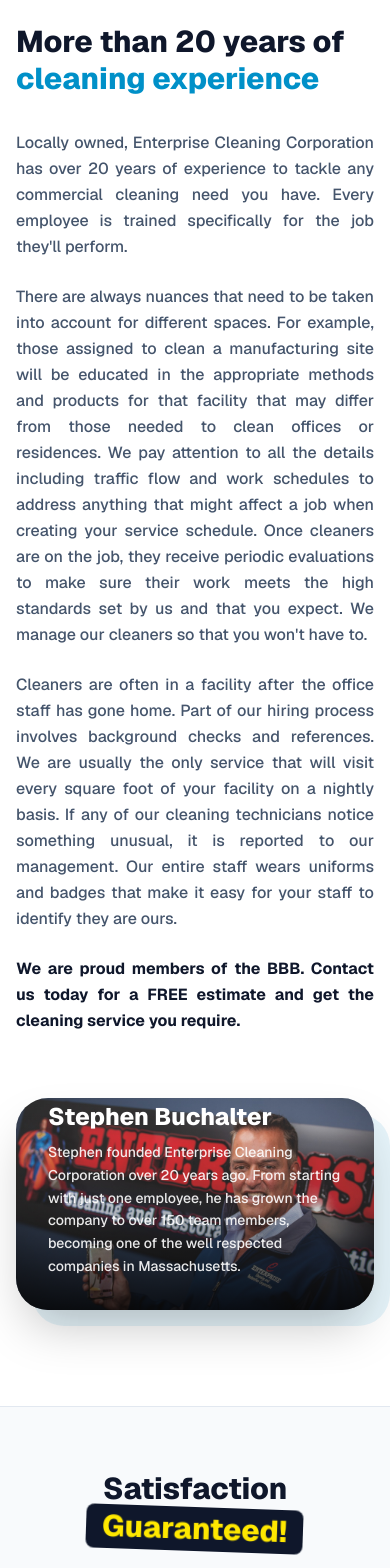
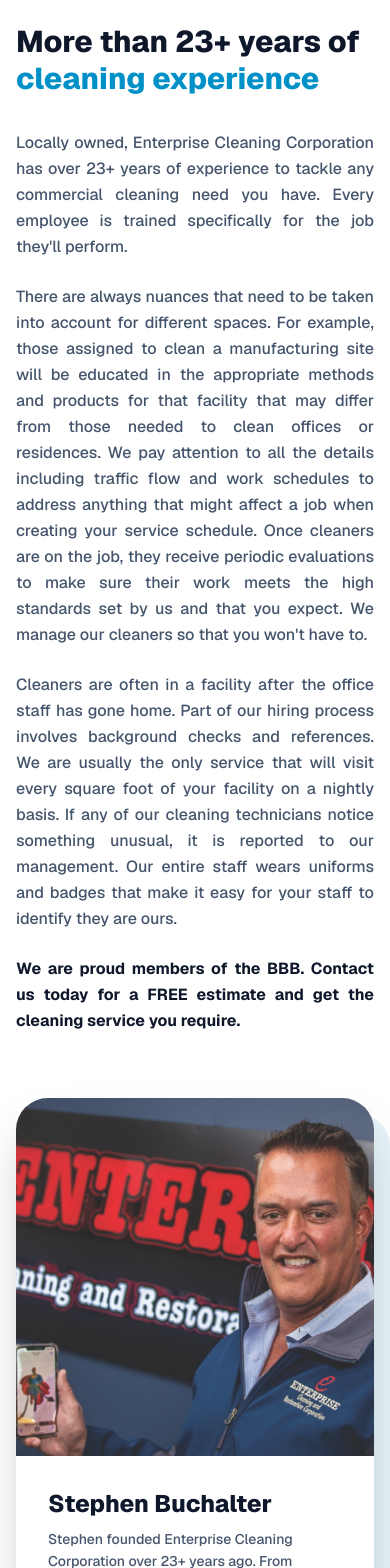
Before and after one commit to jeet-code27/enterprisecleaningcorp, a Next.js app: page /about in a window 390 px wide. Shown: the part 1000-2568 px from the top of the page. Built offline with nearby package versions, Linux system fonts and the light colour scheme.

Commit message:
new changes by alex

```diff
--- /dev/null
+++ b/public/googlea5747c4d7eb4238a.html
@@ -0,0 +1 @@
+google-site-verification: googlea5747c4d7eb4238a.html
--- a/src/app/about/page.tsx
+++ b/src/app/about/page.tsx
@@ -194,11 +194,11 @@
                 <span className="text-sm font-bold text-[#0090c8] tracking-[0.1em] uppercase">History of Enterprise Cleaning</span>
               </div>
               <h2 className="text-3xl md:text-4xl font-extrabold text-slate-900 leading-tight">
-                More than 20 years of <span className="text-[#0090c8]">cleaning experience</span>
+                More than 23+ years of <span className="text-[#0090c8]">cleaning experience</span>
               </h2>
               <div className="space-y-6 text-slate-600 font-medium leading-relaxed text-justify">
                 <p>
-                  Locally owned, Enterprise Cleaning Corporation has over 20 years of experience to tackle any commercial cleaning need you have. Every employee is trained specifically for the job they'll perform.
+                  Locally owned, Enterprise Cleaning Corporation has over 23+ years of experience to tackle any commercial cleaning need you have. Every employee is trained specifically for the job they'll perform.
                 </p>
 
                 <p>
@@ -218,13 +218,12 @@
                 <img
                   src="/images/onwer.jpg"
                   alt="Stephen Buchalter - Founder of Enterprise Cleaning"
-                  className="w-full h-auto object-cover"
+                  className="w-full h-auto object-cover aspect-square md:aspect-auto"
                 />
-                <div className="absolute inset-0 bg-gradient-to-t from-black/80 via-black/20 to-transparent"></div>
-                <div className="absolute bottom-0 left-0 w-full p-8 text-white">
-                  <h3 className="font-extrabold text-2xl mb-2">Stephen Buchalter</h3>
-                  <p className="font-medium text-white/90 text-sm leading-relaxed">
-                    Stephen founded Enterprise Cleaning Corporation over 20 years ago. From starting with just one employee, he has grown the company to over 150 team members, becoming one of the well respected companies in Massachusetts.
+                <div className="w-full p-8 bg-white">
+                  <h3 className="font-extrabold text-slate-900 text-2xl mb-2">Stephen Buchalter</h3>
+                  <p className="font-medium text-slate-600 text-sm leading-relaxed">
+                    Stephen founded Enterprise Cleaning Corporation over 23+ years ago. From starting with just one employee, he has grown the company to over 150 team members, becoming one of the well respected companies in Massachusetts.
                   </p>
                 </div>
               </div>
--- a/src/app/emergency-restoration-services-central-ma/page.tsx
+++ b/src/app/emergency-restoration-services-central-ma/page.tsx
@@ -10,8 +10,8 @@
 import { RelatedIndustries } from "@/components/ui/related-industries";
 
 export const metadata: Metadata = {
-  title: "24/7 Water & Fire Cleanup Worcester MA",
-  description: "24/7 emergency water, flood, fire, and mold cleanup across Worcester and Central Massachusetts. Call (508) 890-1000 for rapid response.",
+  title: "24/7 Water Cleanup Worcester MA",
+  description: "24/7 emergency water, flood, and mold cleanup across Worcester and Central Massachusetts. Call (508) 890-1000 for rapid response.",
   alternates: {
     canonical: "https://enterprisecleaningcorp.com/emergency-restoration-services-central-ma"
   }
@@ -53,7 +53,7 @@
       "name": "What number do I call for a cleaning or flood emergency?",
       "acceptedAnswer": {
         "@type": "Answer",
-        "text": "For 24/7 emergency water, flood, fire, and cleanup response, call (508) 890-1000."
+        "text": "For 24/7 emergency water, flood, and cleanup response, call (508) 890-1000."
       }
     },
     {
@@ -136,7 +136,7 @@
 
               <div className="text-base md:text-lg text-white/95 font-medium max-w-2xl leading-relaxed mt-6 drop-shadow-sm space-y-4 text-justify">
                 <p>
-                  Water, fire, and mold do not wait for business hours — and neither do we. When disaster strikes your facility, every hour counts. Standing water spreads. Smoke residue sets. Mold takes hold. Enterprise Cleaning Corporation provides 24/7 emergency cleanup across Central Massachusetts, with rapid response that limits damage, protects your property, and gets your building back to normal as fast as possible.
+                  Water and mold do not wait for business hours — and neither do we. When disaster strikes your facility, every hour counts. Standing water spreads. Mold takes hold. Enterprise Cleaning Corporation provides 24/7 emergency cleanup across Central Massachusetts, with rapid response that limits damage, protects your property, and gets your building back to normal as fast as possible.
                 </p>
                 <p>
                   Having a dedicated emergency division sets us apart from most cleaning companies. The same trusted, local team that keeps your building clean can also be the team you call when something goes wrong.
@@ -221,15 +221,6 @@
               <p className="text-sm text-slate-600 leading-relaxed text-justify">Water and flood damage cleanup, extraction, and structural drying to stop damage in its tracks.</p>
             </div>
 
-            {/* Card 2 */}
-            <div className="bg-white p-8 rounded-3xl shadow-sm border border-slate-100 text-center hover:shadow-xl hover:border-[#00B8FF]/30 transition-all duration-300 group">
-              <div className="mx-auto w-16 h-16 rounded-2xl bg-slate-50 group-hover:bg-[#E31837]/10 transition-colors flex items-center justify-center mb-6">
-                <Flame className="w-8 h-8 text-[#E31837]" strokeWidth={1.5} />
-              </div>
-              <h3 className="text-lg font-bold text-slate-900 mb-3">Fire & Smoke</h3>
-              <p className="text-sm text-slate-600 leading-relaxed text-justify">Fire and smoke damage cleanup and odor removal to restore a healthy environment.</p>
-            </div>
-
             {/* Card 3 */}
             <div className="bg-white p-8 rounded-3xl shadow-sm border border-slate-100 text-center hover:shadow-xl hover:border-[#00B8FF]/30 transition-all duration-300 group">
               <div className="mx-auto w-16 h-16 rounded-2xl bg-slate-50 group-hover:bg-[#00B8FF]/10 transition-colors flex items-center justify-center mb-6">
@@ -310,7 +301,7 @@
                     <h3 className="text-xl font-bold">Speed is Everything</h3>
                   </div>
                   <p className="text-white/80 leading-relaxed font-medium text-justify">
-                    Water migrates into walls, flooring, and structure within hours, and the longer it sits, the more damage it causes and the more expensive the recovery becomes. Mold can begin to develop quickly in damp conditions. Smoke and soot become harder to remove the longer they set. Our 24/7 availability and local presence mean we can begin extraction, drying, and stabilization quickly — limiting damage and lowering your total cost of recovery.
+                    Water migrates into walls, flooring, and structure within hours, and the longer it sits, the more damage it causes and the more expensive the recovery becomes. Mold can begin to develop quickly in damp conditions. Our 24/7 availability and local presence mean we can begin extraction, drying, and stabilization quickly — limiting damage and lowering your total cost of recovery.
                   </p>
                 </div>
               </div>
@@ -336,7 +327,7 @@
                 </h2>
                 <div className="prose prose-lg text-slate-600 prose-p:leading-relaxed text-justify">
                   <p>
-                    Most commercial cleaning companies cannot help you when disaster strikes — they clean, and that is all. Having a full emergency division alongside our cleaning operation is a genuine differentiator, and it matters most at the worst possible moment. When a pipe bursts, a roof leaks, or a fire leaves smoke damage, you already have a trusted, local partner on call — one who knows your building and can respond fast.
+                    Most commercial cleaning companies cannot help you when disaster strikes — they clean, and that is all. Having a full emergency division alongside our cleaning operation is a genuine differentiator, and it matters most at the worst possible moment. When a pipe bursts or a roof leaks, you already have a trusted, local partner on call — one who knows your building and can respond fast.
                   </p>
                 </div>
               </div>
@@ -458,7 +449,6 @@
               { icon: Clock, text: "24/7 Rapid Response" },
               { icon: ShieldCheck, text: "Direct Insurance Billing" },
               { icon: Droplets, text: "Water Extraction" },
-              { icon: Flame, text: "Fire Cleanup" },
             ].map((chip, i) => (
               <div
                 key={i}
--- a/src/app/property-management-cleaning-central-ma/page.tsx
+++ b/src/app/property-management-cleaning-central-ma/page.tsx
@@ -71,7 +71,7 @@
       "name": "What if there is an after-hours emergency at one of my buildings?",
       "acceptedAnswer": {
         "@type": "Answer",
-        "text": "We have a full emergency division and a 24/7 emergency line (508-890-1000) for water, fire, and storm damage, so you have one trusted partner for both routine cleaning and emergencies."
+        "text": "We have a full emergency division and a 24/7 emergency line (508-890-1000) for water and storm damage, so you have one trusted partner for both routine cleaning and emergencies."
       }
     },
     {
@@ -194,7 +194,7 @@
               { icon: CheckCircle2, text: "Floor care — carpet, hard-surface, and entryway maintenance." },
               { icon: SprayCan, text: "Window cleaning and pressure washing for curb appeal." },
               { icon: DoorOpen, text: "Move-in and move-out / tenant turnover cleaning." },
-              { icon: ShieldAlert, text: "Emergency water, fire, and cleanup response." },
+              { icon: ShieldAlert, text: "Emergency water and cleanup response." },
             ].map((item, idx) => (
               <div key={idx} className="flex items-start gap-4 p-6 rounded-2xl bg-slate-50 hover:bg-[#0090c8]/5 transition-colors border border-slate-100 hover:border-[#0090c8]/30 group">
                 <div className="w-14 h-14 rounded-full bg-white shadow-sm flex items-center justify-center shrink-0 group-hover:scale-110 transition-transform">
--- a/src/app/real-estate-cleaning-central-ma/page.tsx
+++ b/src/app/real-estate-cleaning-central-ma/page.tsx
@@ -390,7 +390,7 @@
                   <h3 className="text-xl font-bold">Backed by a Full-Service Company</h3>
                 </div>
                 <p className="text-slate-700 leading-relaxed font-medium text-justify">
-                  Because Enterprise Cleaning also operates a full emergency response division, agents and property owners who discover water damage, mold, or fire damage during a listing preparation have a single partner who can handle both the cleaning and the cleanup, rather than scrambling to find a second vendor mid-transaction.
+                  Because Enterprise Cleaning also operates a full emergency response division, agents and property owners who discover water damage or mold during a listing preparation have a single partner who can handle both the cleaning and the cleanup, rather than scrambling to find a second vendor mid-transaction.
                 </p>
               </div>
             </div>
--- a/src/components/blocks/service-areas.tsx
+++ b/src/components/blocks/service-areas.tsx
@@ -7,7 +7,7 @@
   "Lancaster", "Leominster", "Fitchburg", "Gardner", "Grafton",
   "Upton", "Uxbridge", "Whitinsville", "Oxford", "Charlton",
   "Sturbridge", "Webster", "Dudley", "Boylston", "Berlin",
-  "Hudson", "Framingham", "Natick", "Providence, RI", "Lowell",
+  "Hudson", "Framingham", "Natick", "Providence, RI", "Lowell", "Waltham",
 ];
 
 export function ServiceAreas() {
--- a/src/components/blocks/why-enterprise.tsx
+++ b/src/components/blocks/why-enterprise.tsx
@@ -7,7 +7,7 @@
 const features = [
   {
     icon: Handshake,
-    title: "Owner accountability",
+    title: "Organizational accountability",
     description: "When something needs attention, you reach Alex or Julio directly — not a franchise ticket number or a call center.",
   },
   {
--- a/src/components/ui/how-it-works.tsx
+++ b/src/components/ui/how-it-works.tsx
@@ -18,7 +18,7 @@
     id: "process-3",
     title: "Deep Cleaning",
     description:
-      "Thorough, top-to-bottom deep cleans using the most excellent quality tools and equipment to eliminate all dust, dirt, and buildup from your premises.",
+      "Thorough, top-to-bottom deep cleans using professional-grade tools and equipment to eliminate all dust, dirt, and buildup from your premises.",
   },
   {
     id: "process-4",
--- a/src/components/ui/trusted-by-marquee.tsx
+++ b/src/components/ui/trusted-by-marquee.tsx
@@ -74,7 +74,7 @@
                   alt={logo.name}
                   width={logo.width}
                   height={logo.height}
-                  className="object-contain"
+                  className="object-contain w-auto h-auto"
                 />
               </div>
             </div>
--- a/src/components/ui/why-choose-us.tsx
+++ b/src/components/ui/why-choose-us.tsx
@@ -43,7 +43,7 @@
   {
     icon: Droplets,
     title: "Flood & Emergency Response",
-    description: "We recognize the importance of Flood and Fire emergencies. As of 2018, we opened our Flood Clean-up & Emergency Services Division.",
+    description: "We recognize the importance of Flood emergencies. As of 2018, we opened our Flood Clean-up & Emergency Services Division.",
     colSpan: "md:col-span-2",
     style: { background: BRAND_BLUE, border: `1.5px solid ${BRAND_BLUE}` },
     iconStyle: { color: BRAND_BLUE, background: "#fff" },
@@ -66,7 +66,7 @@
                    What We <span style={{ color: BRAND_BLUE }}>Provide</span>
                 </h2>
                 <p className="text-lg leading-relaxed" style={{ color: "#4a6178" }}>
-                   Locally owned, Enterprise Cleaning Corporation has 17 years of experience to tackle any commercial cleaning need you have. Every employee is trained specifically for the job they'll perform. Our team of technicians have certifications in Flood, Fire Cleanup, Mold Remediation, Crime Scene Clean-up, Disaster Clean-up and Lead Paint Removal.
+                   Locally owned, Enterprise Cleaning Corporation has over 23+ years of experience to tackle any commercial cleaning need you have. Every employee is trained specifically for the job they'll perform. Our team of technicians have certifications in Flood, Mold Remediation, Crime Scene Clean-up, Disaster Clean-up and Lead Paint Removal.
                 </p>
             </div>
 
```
